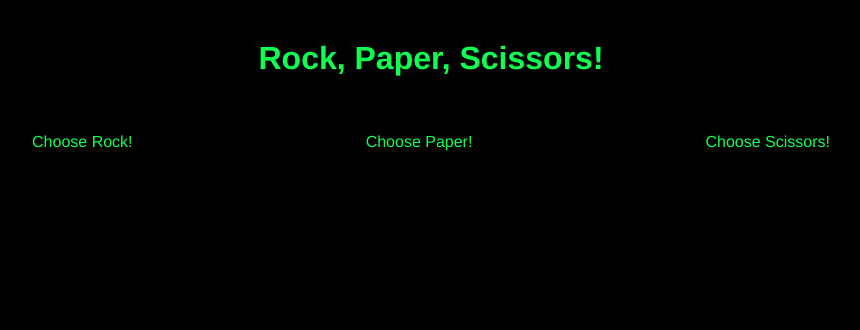
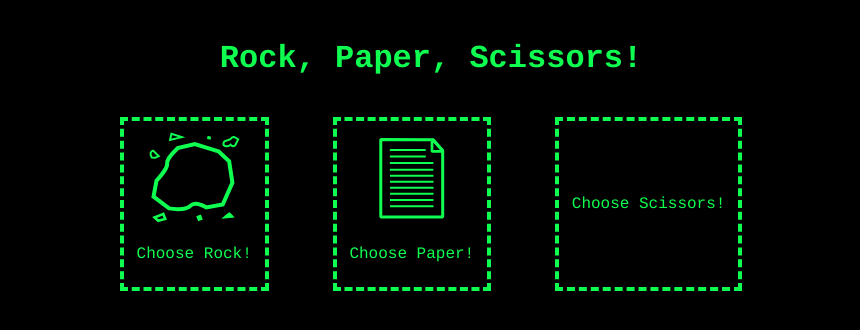
Before and after one commit to jake-abed/rock-paper-scissors, a plain HTML site: page index.html in a window 1280 px wide. Shown: the whole page, without its empty margins (209-1069 px from the left). Drawn offline with Linux system fonts and the light colour scheme.

Commit message:
Add more CSS, structure, & SVGs

```diff
--- a/styles/main.css
+++ b/styles/main.css
@@ -1,5 +1,5 @@
 * {
-	font-family : Helvetica, sans-serif;
+	font-family : Courier, sans-serif;
 	background-color: black;
 	color: #0FFF50;
 }
@@ -9,8 +9,8 @@
 	margin: 5vh auto;
 	white-space: nowrap;
 	overflow: hidden;
-	animation: type 3s steps(60, end);
-	width: min(95%, 500px);
+	animation: type 2.5s steps(120, end);
+	width: min(95vw, 500px);
 }
 
 @keyframes type {
@@ -19,5 +19,33 @@
 
 .button-container {
 	display: flex;
-	justify-content: space-evenly;
+	justify-content: center;
+	gap: 5vw;
 }
+
+.button-card {
+	min-width: 100px;
+	min-height: 150px;
+	display: flex;
+	flex-direction: column;
+	justify-content: center;
+	align-items: center;
+	border: 4px dashed #0FFF50;
+	padding: 1vh 1vw 1vh 1vw;
+}
+
+.button.rock {
+	width: 100px;
+	min-height: 100px;
+	flex: 0 0 100px;
+	background-image: url(../images/rock.svg);
+	z-index: 2;
+}
+
+.button.paper {
+	width: 100px;
+	min-height: 100px;
+	flex: 0 0 100px;
+	background-image: url(../images/paper.svg);
+	z-index: 2;
+}
```
Also changed, not shown: images/paper.svg (added), images/rock.svg (added).
